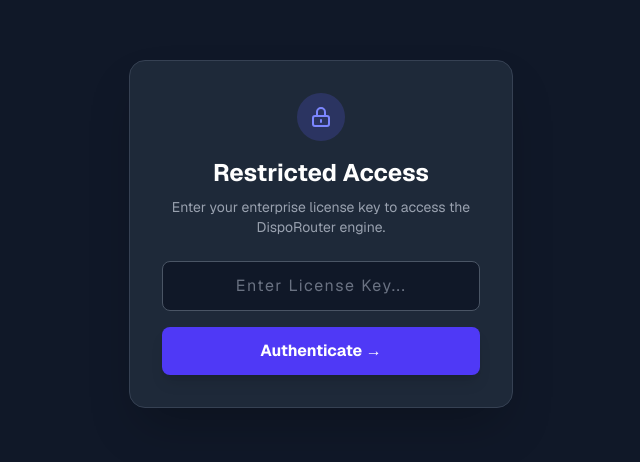
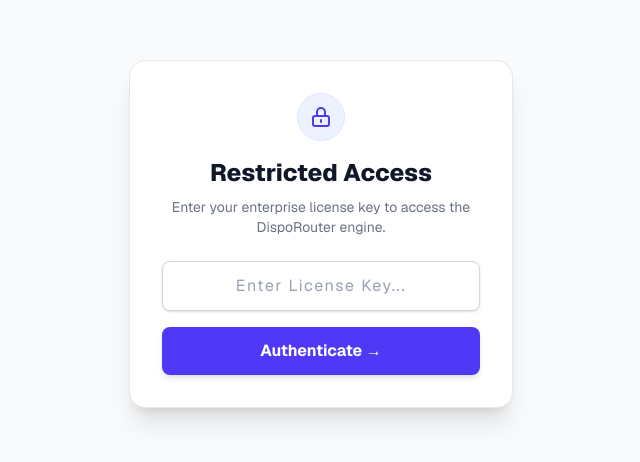
Before and after one commit to Devrancis/DispoRouter, a Next.js app: page /unlock in a window 1280 px wide. Shown: the part 166-628 px from the top of the page, without its empty margins (319-959 px from the left). Built offline with nearby package versions, Linux system fonts and the light colour scheme.

Commit message:
feat(ui): redesign unlock page to cohesive light theme matching dashboard

```diff
--- a/src/app/unlock/page.tsx
+++ b/src/app/unlock/page.tsx
@@ -8,29 +8,25 @@ export default function UnlockPage() {
     const key = formData.get('accessKey')
 
     if (key === process.env.ACCESS_KEY) {
-      // 1. Await the cookies object first
       const cookieStore = await cookies()
-
-      // 2. Set the cookie
       cookieStore.set('dispo_access_token', 'granted', {
         httpOnly: true,
         secure: process.env.NODE_ENV === 'production',
         maxAge: 60 * 60 * 48
       })
-
       redirect('/dashboard')
     }
   }
 
   return (
-    <div className="min-h-screen bg-gray-900 flex items-center justify-center p-4 font-sans">
-      <div className="w-full max-w-sm bg-gray-800 border border-gray-700 rounded-2xl shadow-2xl p-8 text-center">
+    <div className="min-h-screen bg-gray-50 flex items-center justify-center p-4 font-sans">
+      <div className="w-full max-w-sm bg-white border border-gray-200 rounded-2xl shadow-xl p-8 text-center">
         <div className="mb-6">
-          <div className="w-12 h-12 bg-indigo-500/20 text-indigo-400 rounded-full flex items-center justify-center mx-auto mb-4">
+          <div className="w-12 h-12 bg-indigo-50 text-indigo-600 rounded-full flex items-center justify-center mx-auto mb-4 border border-indigo-100">
             <svg className="w-6 h-6" fill="none" stroke="currentColor" viewBox="0 0 24 24" xmlns="http://www.w3.org/2000/svg"><path strokeLinecap="round" strokeLinejoin="round" strokeWidth={2} d="M12 15v2m-6 4h12a2 2 0 002-2v-6a2 2 0 00-2-2H6a2 2 0 00-2 2v6a2 2 0 002 2zm10-10V7a4 4 0 00-8 0v4h8z" /></svg>
           </div>
-          <h1 className="text-2xl font-bold text-white mb-2">Restricted Access</h1>
-          <p className="text-gray-400 text-sm">Enter your enterprise license key to access the DispoRouter engine.</p>
+          <h1 className="text-2xl font-extrabold text-gray-900 mb-2">Restricted Access</h1>
+          <p className="text-gray-500 text-sm">Enter your enterprise license key to access the DispoRouter engine.</p>
         </div>
 
         <form action={verifyKey} className="space-y-4">
@@ -39,11 +35,11 @@ export default function UnlockPage() {
             name="accessKey"
             required
             placeholder="Enter License Key..."
-            className="w-full bg-gray-900 border border-gray-600 rounded-lg px-4 py-3 text-white placeholder-gray-500 focus:outline-none focus:border-indigo-500 focus:ring-1 focus:ring-indigo-500 transition-all text-center tracking-widest"
+            className="w-full bg-white border border-gray-300 rounded-lg px-4 py-3 text-gray-900 placeholder-gray-400 focus:outline-none focus:border-indigo-500 focus:ring-2 focus:ring-indigo-100 transition-all text-center tracking-widest shadow-sm"
           />
           <button
             type="submit"
-            className="w-full bg-indigo-600 text-white font-bold py-3 rounded-lg hover:bg-indigo-500 transition-colors shadow-lg"
+            className="w-full bg-indigo-600 text-white font-bold py-3 rounded-lg hover:bg-indigo-700 transition-colors shadow-md hover:shadow-lg"
           >
             Authenticate &rarr;
           </button>
```
